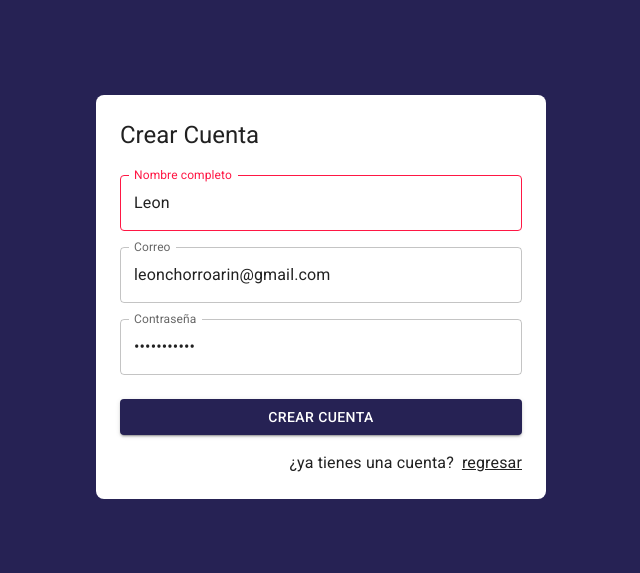
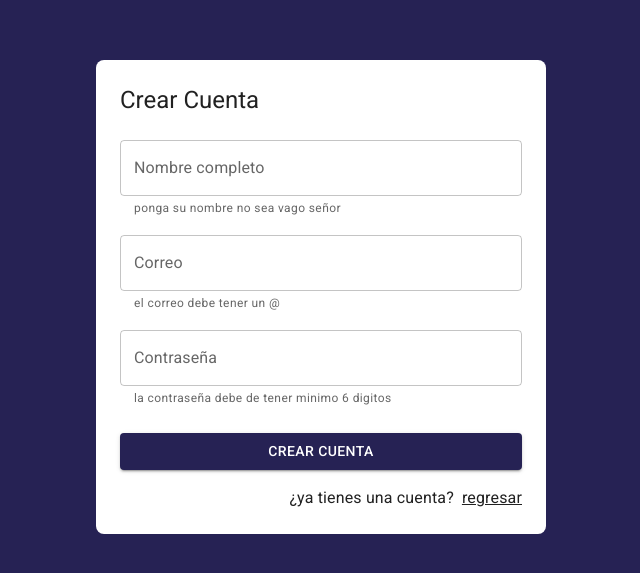
Before and after one commit to euskallehoi/JournalApp, a React (Vite) app: page /auth/Registrer in a window 1280 px wide. Shown: the part 103-676 px from the top of the page, without its empty margins (319-959 px from the left). Built offline with nearby package versions, Linux system fonts and the light colour scheme.

Commit message:
actualizaciones

```diff
--- a/src/auth/pages/RegistrerPage.jsx
+++ b/src/auth/pages/RegistrerPage.jsx
@@ -2,11 +2,12 @@
 import { Button, Grid, Link, Typography, TextField} from '@mui/material';
 import { AuthLayout } from '../layout/AuthLayout';
 import { useForm } from '../../hooks/useForm';
+import { useState } from 'react';
 
 const formData = {
-    email: 'leonchorroarin@gmail.com',
-    password: '$Leoncito11',
-    displayName: 'Leon',
+    email: '',
+    password: '',
+    displayName: '',
 }
 
 const formValidations = {
@@ -17,20 +18,22 @@
 
 export const RegistrerPage = () => {
 
+  const [formSubmitted, setFormSubmitted] = useState(false)
+
   const {
     formState,   displayName,      email,      password,    onInputChange,
     isFormValid, displayNameValid, emailValid, passwordValid
   } = useForm(formData, formValidations);
 
-  console.log(displayNameValid);
-
   const onSubmit = ( event ) => {
     event.preventDefault();
+    setFormSubmitted(true);
     console.log( formState );
   }
 
     return (
         <AuthLayout title="Crear Cuenta">
+
 
             <form onSubmit={ onSubmit }>
 
@@ -46,7 +49,7 @@
                       name='displayName'
                       value={ displayName }
                       onChange={ onInputChange }
-                      error={ !displayNameValid }
+                      error={ !!displayNameValid && formSubmitted }
                       helperText={ displayNameValid }
                     />
 
@@ -62,6 +65,8 @@
                          name='email'
                          value={ email }
                          onChange={ onInputChange }
+                         error={ !!emailValid && formSubmitted}
+                         helperText={ emailValid  }
                        />
 
                    </Grid>
@@ -75,6 +80,8 @@
                          name='password'
                          value={ password }
                          onChange={ onInputChange }
+                         error={ !!passwordValid && formSubmitted}
+                         helperText={ passwordValid }
                        />
                    </Grid>
 
--- a/src/hooks/useForm.js
+++ b/src/hooks/useForm.js
@@ -1,4 +1,4 @@
-import { useState, useEffect } from 'react';
+import { useState, useEffect, useMemo } from 'react';
 
 export const useForm = ( initialForm = {}, formValidations = {}) => {
 
@@ -8,6 +8,15 @@
     useEffect(() => {
         createValidators();
     }, [ formState ])
+
+    const isFormValid = useMemo( () => {
+
+        for (const formValue of Object.keys( formValidation )) {
+            if (formValidation[formValue] !== null) return false;
+        }
+
+        return true;
+    }, [ formValidation ])
 
     const onInputChange = ({ target }) => {
         const { name, value } = target;
@@ -33,7 +42,7 @@
         }
 
         setFormValidation( formCheckedValues );
-
+        console.log(formCheckedValues);
     }
 
     return {
@@ -43,5 +52,6 @@
         onResetForm,
 
         ...formValidation,
+        isFormValid,
     }
 }
```
